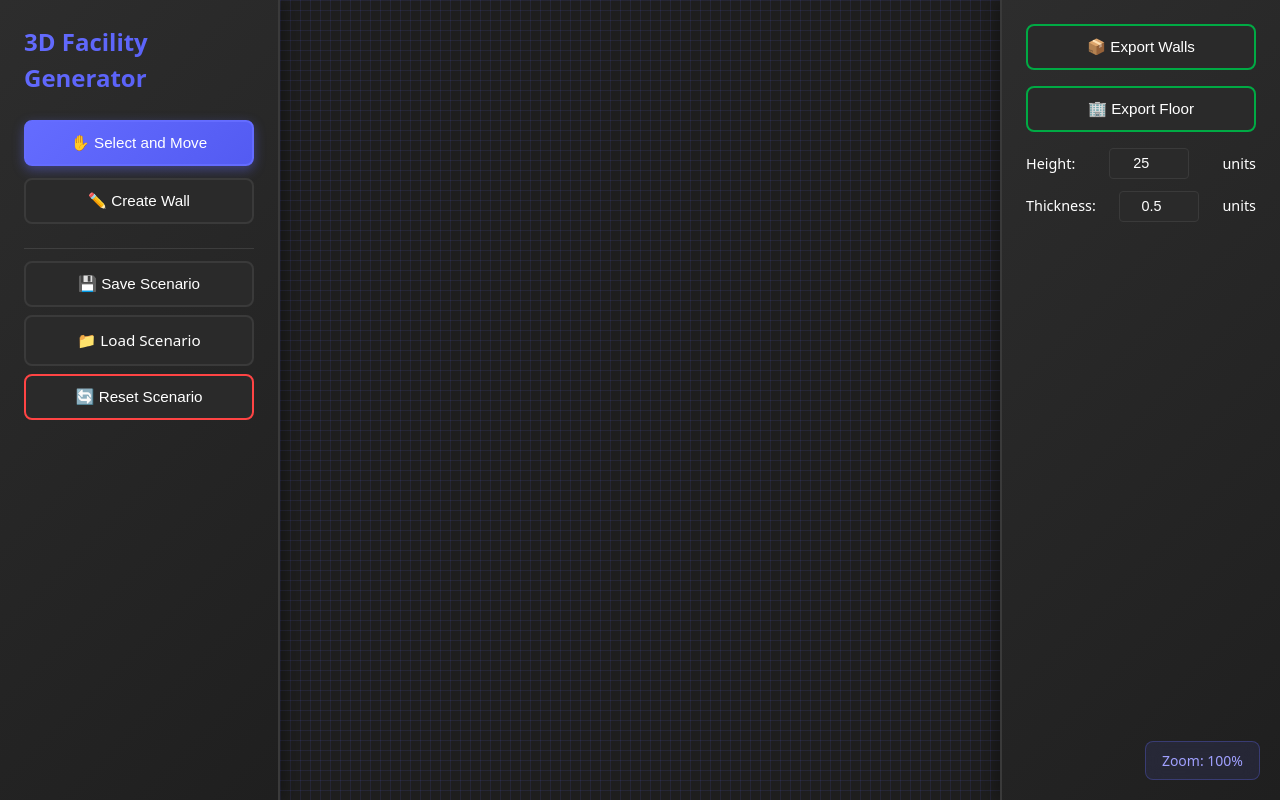
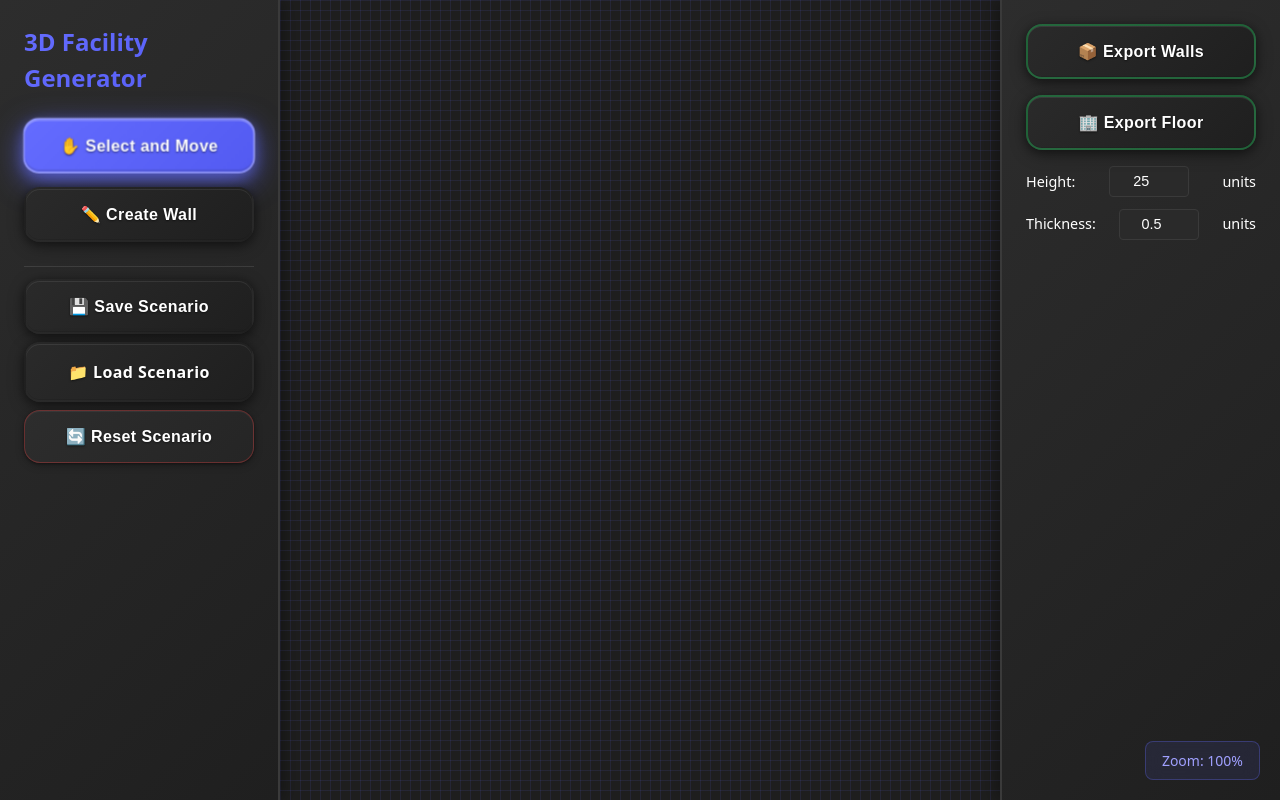
Before and after one commit to afisicos/FacilityGenerator, a React (Vite) app in the folder mapgenerator/: page / in a window 1280 px wide. Built offline with nearby package versions, Linux system fonts and the light colour scheme.

Commit message:
rediseño botones

```diff
--- a/mapgenerator/src/MapEditor.css
+++ b/mapgenerator/src/MapEditor.css
@@ -50,71 +50,178 @@
 }
 
 .tool-button {
-  padding: 0.75rem 1.5rem;
-  font-size: 0.95rem;
-  font-weight: 500;
-  border: 2px solid #3a3a3a;
-  background: #2a2a2a;
+  padding: 1rem 1.75rem;
+  font-size: 1rem;
+  font-weight: 700;
+  border: 2px solid transparent;
+  background: linear-gradient(135deg, #2a2a2a 0%, #1f1f1f 100%);
   color: #ffffff;
-  border-radius: 8px;
+  border-radius: 16px;
   cursor: pointer;
   display: flex;
   align-items: center;
   justify-content: center;
-  gap: 0.5rem;
+  gap: 0.75rem;
   width: 100%;
   text-align: left;
+  position: relative;
+  overflow: hidden;
+  box-shadow:
+    0 4px 16px rgba(0, 0, 0, 0.4),
+    0 2px 8px rgba(0, 0, 0, 0.3),
+    inset 0 1px 0 rgba(255, 255, 255, 0.08),
+    inset 0 -1px 0 rgba(0, 0, 0, 0.1);
+  transition: all 0.4s cubic-bezier(0.25, 0.46, 0.45, 0.94);
+  backdrop-filter: blur(20px);
+  letter-spacing: 0.025em;
+  text-shadow: 0 1px 2px rgba(0, 0, 0, 0.5);
 }
 
 .tool-button:hover {
-  background: #353535;
-  border-color: #646cff;
+  background: linear-gradient(135deg, #323232 0%, #262626 100%);
+  transform: translateY(-3px) scale(1.02);
+  box-shadow:
+    0 12px 32px rgba(100, 108, 255, 0.3),
+    0 6px 16px rgba(0, 0, 0, 0.5),
+    inset 0 1px 0 rgba(255, 255, 255, 0.12),
+    inset 0 -2px 0 rgba(0, 0, 0, 0.15);
+  border-color: rgba(100, 108, 255, 0.4);
+}
+
+.tool-button::before {
+  content: '';
+  position: absolute;
+  top: 0;
+  left: -100%;
+  width: 100%;
+  height: 100%;
+  background: linear-gradient(90deg, transparent, rgba(255, 255, 255, 0.01), rgba(100, 108, 255, 0.1), transparent);
+  transition: left 0.4s cubic-bezier(0.25, 0.46, 0.45, 0.94);
+  pointer-events: none;
+  border-radius: 16px;
+}
+
+.tool-button:hover::before {
+  left: 100%;
 }
 
 .tool-button.active {
   background: linear-gradient(135deg, #646cff 0%, #535bf2 100%);
-  border-color: #646cff;
-  box-shadow: 0 4px 12px rgba(100, 108, 255, 0.4);
+  transform: translateY(-2px) scale(1.01);
+  box-shadow:
+    0 8px 28px rgba(100, 108, 255, 0.6),
+    0 4px 12px rgba(100, 108, 255, 0.4),
+    inset 0 1px 0 rgba(255, 255, 255, 0.25),
+    inset 0 -2px 0 rgba(0, 0, 0, 0.1);
+  border-color: rgba(255, 255, 255, 0.3);
 }
 
 .tool-button.delete-button {
-  background: #2a2a2a;
-  border-color: #ff4444;
+  background: linear-gradient(135deg, #2d2d2d 0%, #252525 100%);
+  box-shadow:
+    0 2px 8px rgba(0, 0, 0, 0.3),
+    0 1px 3px rgba(0, 0, 0, 0.4),
+    inset 0 1px 0 rgba(255, 255, 255, 0.05);
+  border: 1px solid rgba(255, 68, 68, 0.3);
 }
 
 .tool-button.delete-button:hover {
-  background: #ff4444;
-  border-color: #ff6666;
-  box-shadow: 0 4px 8px rgba(255, 68, 68, 0.3);
+  background: linear-gradient(135deg, #ff4444 0%, #ff3333 100%);
+  transform: translateY(-2px);
+  box-shadow:
+    0 8px 25px rgba(255, 68, 68, 0.4),
+    0 4px 12px rgba(0, 0, 0, 0.4),
+    inset 0 1px 0 rgba(255, 255, 255, 0.2);
+  border: 1px solid rgba(255, 68, 68, 0.8);
 }
 
 .tool-button.export-button {
-  background: #2a2a2a;
-  border-color: #00aa44;
+  background: linear-gradient(135deg, #2a2a2a 0%, #1f1f1f 100%);
+  box-shadow:
+    0 4px 16px rgba(0, 0, 0, 0.4),
+    0 2px 8px rgba(0, 0, 0, 0.3),
+    inset 0 1px 0 rgba(255, 255, 255, 0.08),
+    inset 0 -1px 0 rgba(0, 0, 0, 0.1);
+  border-color: rgba(34, 197, 94, 0.4);
 }
 
 .tool-button.export-button:hover {
-  background: #00aa44;
-  border-color: #00cc55;
-  box-shadow: 0 4px 8px rgba(0, 170, 68, 0.3);
+  background: linear-gradient(135deg, #22c55e 0%, #16a34a 100%);
+  transform: translateY(-3px) scale(1.02);
+  box-shadow:
+    0 12px 32px rgba(34, 197, 94, 0.5),
+    0 6px 16px rgba(0, 0, 0, 0.5),
+    inset 0 1px 0 rgba(255, 255, 255, 0.3),
+    inset 0 -2px 0 rgba(0, 0, 0, 0.15);
+  border-color: rgba(34, 197, 94, 0.8);
 }
 
 .tool-button:disabled {
   opacity: 0.4;
   cursor: not-allowed;
-  background: #1a1a1a;
-  border-color: #2a2a2a;
-}
-
-.tool-button.export-button:disabled {
-  background: #1a1a1a;
-  border-color: #2a2a2a;
+  background: linear-gradient(135deg, #1a1a1a 0%, #151515 100%);
+  transform: none;
+  box-shadow:
+    0 2px 8px rgba(0, 0, 0, 0.2),
+    inset 0 1px 0 rgba(255, 255, 255, 0.03);
+  border-color: rgba(58, 58, 58, 0.4);
+  filter: grayscale(50%);
 }
 
 .tool-button:disabled:hover {
-  background: #1a1a1a;
-  border-color: #2a2a2a;
-  box-shadow: none;
+  background: linear-gradient(135deg, #1a1a1a 0%, #151515 100%);
+  transform: none;
+  box-shadow:
+    0 2px 8px rgba(0, 0, 0, 0.2),
+    inset 0 1px 0 rgba(255, 255, 255, 0.03);
+  border-color: rgba(58, 58, 58, 0.4);
+}
+
+.tool-button:focus {
+  outline: none;
+  box-shadow:
+    0 4px 16px rgba(0, 0, 0, 0.4),
+    0 2px 8px rgba(0, 0, 0, 0.3),
+    inset 0 1px 0 rgba(255, 255, 255, 0.08),
+    0 0 0 4px rgba(100, 108, 255, 0.4),
+    0 0 0 6px rgba(100, 108, 255, 0.2);
+}
+
+.tool-button:active {
+  transform: translateY(-1px) scale(0.98);
+  transition: all 0.15s cubic-bezier(0.25, 0.46, 0.45, 0.94);
+  box-shadow:
+    0 2px 8px rgba(0, 0, 0, 0.5),
+    inset 0 2px 4px rgba(0, 0, 0, 0.3),
+    inset 0 -1px 0 rgba(255, 255, 255, 0.05);
+}
+
+.tool-button.active {
+  animation: pulse 2s infinite;
+}
+
+@keyframes pulse {
+  0% {
+    box-shadow:
+      0 8px 28px rgba(100, 108, 255, 0.6),
+      0 4px 12px rgba(100, 108, 255, 0.4),
+      inset 0 1px 0 rgba(255, 255, 255, 0.25),
+      inset 0 -2px 0 rgba(0, 0, 0, 0.1);
+  }
+  50% {
+    box-shadow:
+      0 12px 36px rgba(100, 108, 255, 0.7),
+      0 6px 16px rgba(100, 108, 255, 0.5),
+      inset 0 1px 0 rgba(255, 255, 255, 0.3),
+      inset 0 -2px 0 rgba(0, 0, 0, 0.15);
+  }
+  100% {
+    box-shadow:
+      0 8px 28px rgba(100, 108, 255, 0.6),
+      0 4px 12px rgba(100, 108, 255, 0.4),
+      inset 0 1px 0 rgba(255, 255, 255, 0.25),
+      inset 0 -2px 0 rgba(0, 0, 0, 0.1);
+  }
 }
 
 .tool-hint {
```
